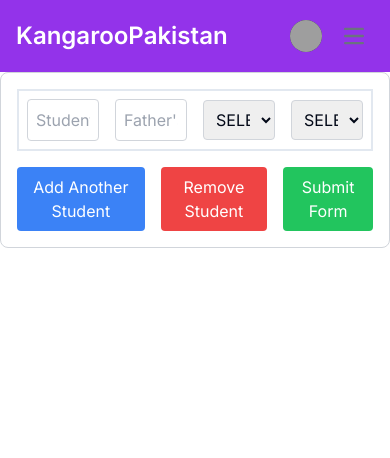
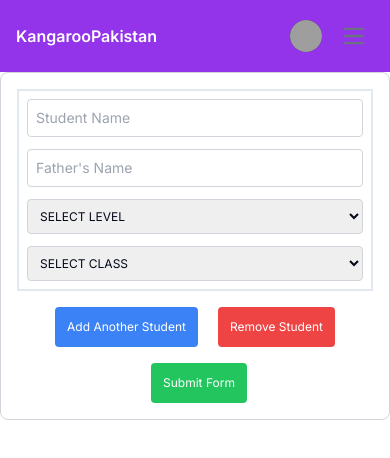
Before and after one commit to KangarooPakistan/kangaroopakistan-web, a Next.js app: page /user/enrollstudents/1 in a window 390 px wide. Shown: the top 458 px of the page. Built offline with nearby package versions, Linux system fonts and the light colour scheme; no server answers; the database is empty; grey boxes are pictures that could not be loaded.

Commit message:
made profile navbar and student registration mobile responsive

```diff
--- a/app/(routes)/admin/profile/[id]/page.tsx
+++ b/app/(routes)/admin/profile/[id]/page.tsx
@@ -47,18 +47,18 @@
 
   // Render the user profile using the userData state variable
   return (
-    <div className="flex h-screen w-full justify-center mt-20">
+    <div className="sm:flex h-screen w-full sm:justify-center mt-20">
       <div className="max-w-4xl">
-        <div className="bg-white shadow-xl rounded-lg py-4 px-40">
+        <div className="bg-white shadow-2xl rounded-lg py-4 px-4 mx-3 sm:mx-0 sm:px-20 md:px-40">
           <div>
             <img
-              className="w-32 h-32 rounded-full mx-auto"
+              className="w-24 h-24 sm:w-32 sm:h-32 rounded-full mx-auto"
               src="https://img.freepik.com/premium-vector/account-icon-user-icon-vector-graphics_292645-552.jpg?w=740"
               alt="profile"
             />
           </div>
           <div>
-            <h3 className="text-center text-xl text-gray-900 font-medium leading-8">
+            <h3 className="text-center text-base sm:text-xl text-gray-900 font-medium leading-8">
               User Profile
             </h3>
             <div className="text-center text-gray-400 text-xs font-semibold">
--- a/app/(routes)/admin/viewallrecipts/[registrationId]/page.tsx
+++ b/app/(routes)/admin/viewallrecipts/[registrationId]/page.tsx
@@ -41,7 +41,7 @@
     <>
       <div className="container mx-auto py-4">
         <div className="flex justify-center items-center">
-          <div className="mx-auto	font-bold flex justify-center items-center	 p-3 bg-blue-500 w-[350px] text-white	text-2xl h-[100px] mb-10">
+          <div className="mx-auto	font-bold flex justify-center items-center p-3 bg-blue-500 w-[350px] text-white	text-2xl h-[100px] mb-10">
             <h1>Total # of students: &nbsp; </h1>
             <h1>{totalStudents}</h1>
           </div>
--- a/app/(routes)/user/enrollstudents/[id]/page.tsx
+++ b/app/(routes)/user/enrollstudents/[id]/page.tsx
@@ -201,12 +201,12 @@
           key={field.id}
           className="mb-4 p-2 border-solid border-2 border-grey-600 "
         >
-          <div className="flex items-center space-x-4">
-            <div className="w-1/4">
+          <div className="grid items-center lg:space-x-4 grid-cols-1 sm:grid-cols-2 lg:grid-cols-4">
+            <div className="md:mr-4 lg:mr-0">
               <input
                 {...register(`students.${index}.studentName`)}
                 placeholder="Student Name"
-                className="w-full p-2 rounded border border-gray-300 focus:outline-none focus:border-blue-500"
+                className="w-full p-2 text-sm md:text-base rounded border border-gray-300 focus:outline-none focus:border-blue-500"
               />
               {errors?.students?.[index]?.studentName && (
                 <p className="text-red-500">
@@ -214,11 +214,11 @@
                 </p>
               )}
             </div>
-            <div className="w-1/4">
+            <div className="mt-3 md:mt-0">
               <input
                 {...register(`students.${index}.fatherName`)}
                 placeholder="Father's Name"
-                className="w-full p-2 rounded border border-gray-300 focus:outline-none focus:border-blue-500"
+                className="w-full p-2 rounded border text-sm md:text-base border-gray-300 focus:outline-none focus:border-blue-500"
               />
               {errors?.students?.[index]?.fatherName && (
                 <p className="text-red-500">
@@ -226,14 +226,14 @@
                 </p>
               )}
             </div>
-            <div className="w-1/4">
+            <div className="mt-3 lg:mt-0 md:mr-4 lg:mr-0">
               <Controller
                 name={`students.${index}.level`}
                 control={control}
                 render={({ field }) => (
                   <select
                     {...field}
-                    className="w-full p-2 rounded border border-gray-300 focus:outline-none focus:border-blue-500"
+                    className="w-full p-2 rounded border text-xs md:text-base border-gray-300 focus:outline-none focus:border-blue-500"
                   >
                     <option value="">SELECT LEVEL</option>
                     <option value="preecolier">PRE ECOLIER</option>
@@ -251,14 +251,14 @@
                 </p>
               )}
             </div>
-            <div className="w-1/4">
+            <div className="mt-3 lg:mt-0">
               <Controller
                 name={`students.${index}.class`}
                 control={control}
                 render={({ field }) => (
                   <select
                     {...field}
-                    className="w-full p-2 rounded border border-gray-300 focus:outline-none focus:border-blue-500"
+                    className="w-full p-2 text-xs md:text-base rounded border border-gray-300 focus:outline-none focus:border-blue-500"
                   >
                     <option value="">SELECT CLASS</option>
                     <option value="01">ONE</option>
@@ -285,7 +285,8 @@
           </div>
         </div>
       ))}
-      <div className="flex justify-center space-x-4 mt-4">
+      <div className="block sm:flex sm:justify-center space-x-2 sm:space-x-4 mt-4 mx-auto">
+        <div className="flex justify-center sm:block gap-5 sm:space-x-4">
           <button
             type="button"
             onClick={() =>
@@ -296,23 +297,26 @@
                 class: "",
               })
             }
-          className="bg-blue-500 hover:bg-blue-600 text-white px-4 py-2 rounded"
+            className="bg-blue-500 hover:bg-blue-600 text-white p-3 text-xs sm:text-base sm:px-4 sm:py-2 rounded"
           >
             Add Another Student
           </button>
           <button
             type="button"
             onClick={() => remove(fields.length - 1)}
-          className="bg-red-500 hover:bg-red-600 text-white px-4 py-2 rounded"
+            className="bg-red-500 hover:bg-red-600 text-white p-3 text-xs sm:text-base sm:px-4 sm:py-2 rounded"
           >
             Remove Student
           </button>
+        </div>
+        <div className="flex justify-center sm:block mt-4 sm:mt-0">
           <button
             type="submit"
-          className="bg-green-500 hover:bg-green-600 text-white px-4 py-2 rounded"
+            className=" bg-green-500 hover:bg-green-600 text-white p-3 text-xs sm:text-base sm:px-4 sm:py-2 rounded"
           >
             Submit Form
           </button>
+        </div>
       </div>
     </form>
   );
--- a/app/components/AdminNavbar.tsx
+++ b/app/components/AdminNavbar.tsx
@@ -58,7 +58,7 @@
     <nav className="bg-purple-600 text-white">
       <div className="max-w-screen-xl flex flex-wrap items-center justify-between mx-auto p-4">
         <Link href="/dashboard" className="flex items-center space-x-3">
-          <span className="self-center  text-2xl font-semibold whitespace-nowrap ">
+          <span className="self-center text-base md:text-2xl font-semibold whitespace-nowrap ">
             KangarooPakistan
           </span>
         </Link>
@@ -83,7 +83,7 @@
           <div
             className={`z-50 ${
               isProfileOpen ? "block" : "hidden"
-            } text-base list-none bg-white divide-y divide-gray-100 rounded-lg shadow absolute mt-40 right-10`}
+            } text-base list-none bg-white divide-y divide-gray-100 rounded-lg shadow absolute mt-[11.2rem] right-[4.5rem] md:mt-48 md:right-8`}
             id="user-dropdown"
           >
             <div className="px-4 py-3">
--- a/app/components/Tabs.tsx
+++ b/app/components/Tabs.tsx
@@ -29,10 +29,10 @@
 }
 
 const Tabs: FC<TabsProps> = ({ tabs, activeTab, onTabClick }) => (
-  <div className="text-sm font-medium text-center text-gray-500 border-b border-gray-200 ">
-    <ul className="flex flex-wrap -mb-px">
+  <div className="text-xs font-medium text-center text-gray-500 border-b border-gray-200 ">
+    <ul className="grid grid-cols-3 ">
       {tabs.map((tab) => (
-        <li key={tab.id} className="me-2">
+        <li key={tab.id} className="sm:me-2">
           <Tab
             label={tab.label}
             onClick={() => onTabClick(tab.id)}
--- a/app/components/UserNavbar.tsx
+++ b/app/components/UserNavbar.tsx
@@ -46,7 +46,7 @@
     <nav className="bg-purple-600 text-white">
       <div className="max-w-screen-xl flex flex-wrap items-center justify-between mx-auto p-4">
         <Link href="" className="flex items-center space-x-3">
-          <span className="self-center text-2xl font-semibold whitespace-nowrap ">
+          <span className="self-center text-base md:text-2xl font-semibold whitespace-nowrap ">
             KangarooPakistan
           </span>
         </Link>
@@ -71,7 +71,7 @@
           <div
             className={`z-50 ${
               isProfileOpen ? "block" : "hidden"
-            } text-base list-none bg-white divide-y divide-gray-100 rounded-lg shadow absolute mt-40 right-10`}
+            } text-base list-none bg-white divide-y divide-gray-100 rounded-lg shadow absolute mt-[13.8rem] right-[4.5rem] md:mt-52 md:right-8`}
             id="user-dropdown"
           >
             <div className="px-4 py-3">
```
Also changed, not shown: app/(routes)/user/profile/[id]/page.tsx (+9 -9 lines). Lines whose indentation alone changed are shown as unchanged.
